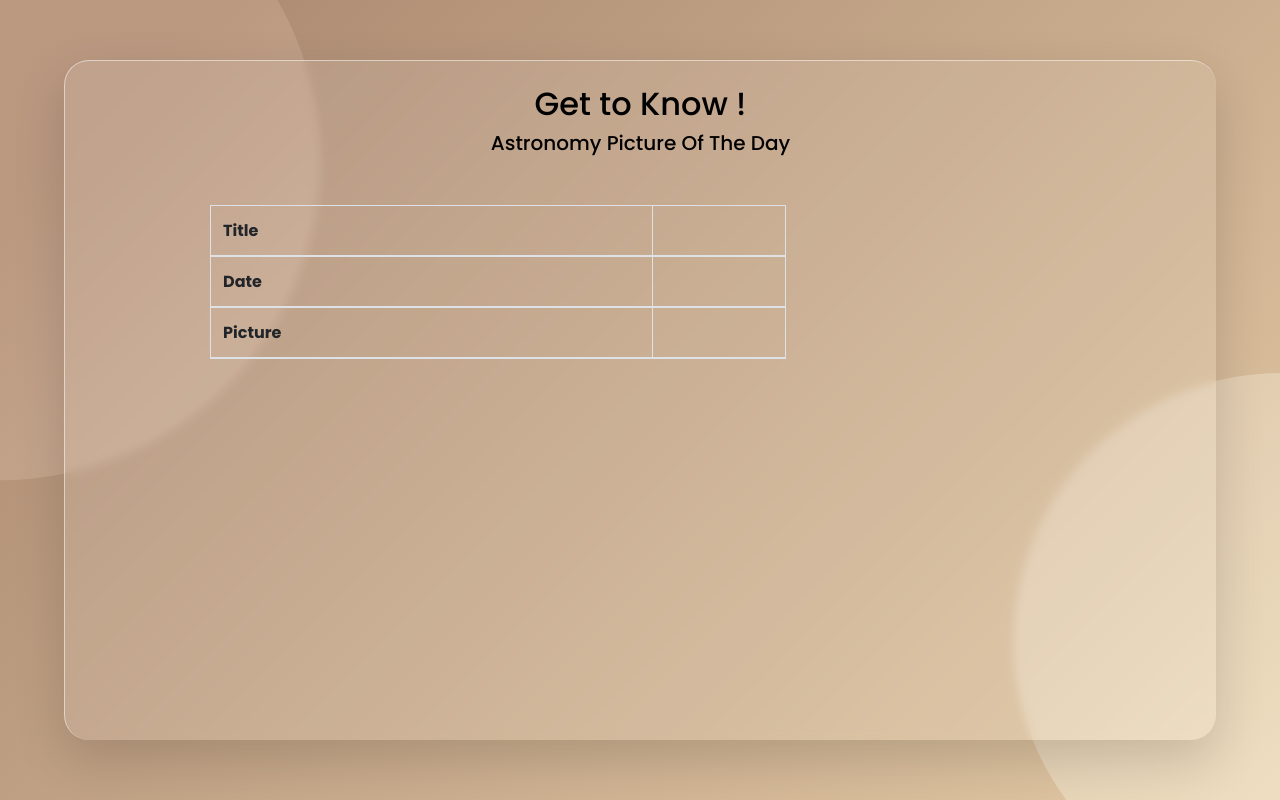
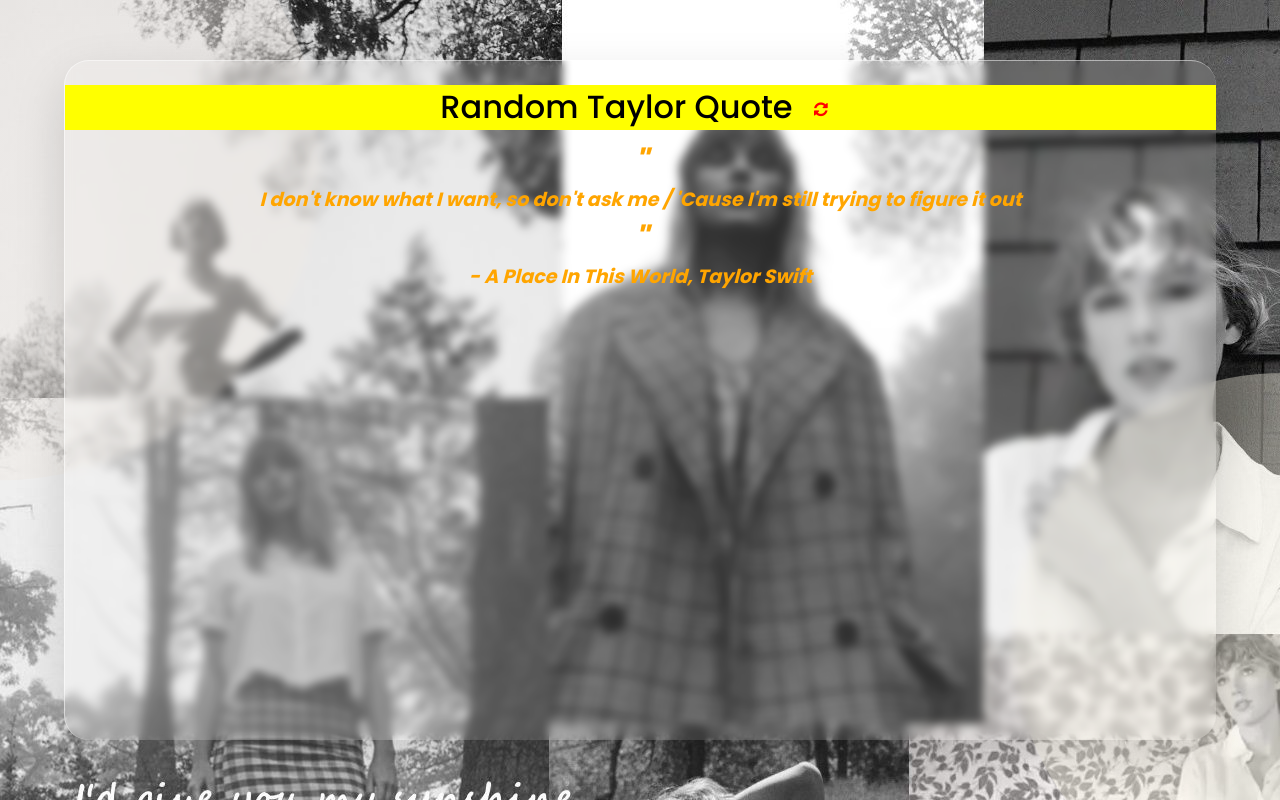
Before and after one commit to eksamsia/SAIT, a PHP site: page /funfact.php in a window 1280 px wide. Run offline with PHP 8.4, Linux system fonts and the light colour scheme; data that the repository does not hold is empty; some libraries are stand-ins or nearby versions.

Commit message:
first commit

```diff
--- a/delete.php
+++ b/delete.php
@@ -1,9 +1,9 @@
 <?php
 include_once 'config.php';
-$id_mhs = $_GET['id_mhs'];
+$id = $_GET['id'];
 
 //delete data di database local
-$sql = "delete from mahasiswa2 where id_mhs=$id_mhs";
+$sql = "delete from taylor where id=$id";
 if (mysqli_query($link, $sql)) {
     echo "<center>Record has been deleted successfully in local database!<br>";
 } else {
@@ -13,7 +13,7 @@
 
 //delete di ubuntu
 //Pastikan sesuai dengan alamat endpoint dari REST API di ubuntu
-$url = 'http://192.168.56.103/sait_project_api/mahasiswa_api.php?id_mhs=' . $id_mhs . '';
+$url = 'http://192.168.56.103/project_api_sait/taylor_api.php?id=' . $id . '';
 
 $ch = curl_init();
 curl_setopt($ch, CURLOPT_URL, $url);
--- a/funfact.php
+++ b/funfact.php
@@ -27,17 +27,72 @@
 h2 {
     color: black;
     text-align: center;
+    background-color: yellow;
+    padding: 0.1em 0.2em;
     /* font-family: "Times New Roman", Times, serif; */
 }
 
-h5 {
+/* h5 {
     color: black;
     text-align: center;
     /* font-family: "Times New Roman", Times, serif; */
 }
 
-.ini {
+/* .ini {
     margin-top: 50px;
+} */
+li {
+    padding-bottom: 0.5em;
+    font-weight: 600;
+}
+
+li>span {
+    text-decoration: underline;
+    color: black;
+    font-weight: 600;
+    /* color: rgb(67, 124, 230); */
+}
+
+a {
+    text-decoration: underline;
+    /* color: rgb(67, 124, 230); */
+    font-style: italic;
+    color: black;
+}
+
+.capitalize {
+    text-transform: capitalize;
+    text-align: center;
+}
+
+#lyrics {
+    text-align: center;
+}
+
+#fetch {
+    color: orange;
+    font-weight: bold;
+    font-size: larger;
+    /* font-family:'Franklin Gothic Medium', 'Arial Narrow', Arial, sans-serif; */
+    /* font-family:Verdana, Geneva, Tahoma, sans-serif; */
+    font-family: "Pacifico", cursive;
+    font-style: italic;
+    text-align: center;
+}
+
+#quotes {
+    font-size: xx-large;
+}
+
+button {
+    border: none;
+    background: #fff;
+    cursor: pointer;
+}
+
+button>i,
+#tweet-quote {
+    color: red;
 }
 </style>
 
@@ -46,59 +101,75 @@
 <body>
     <header>
         <br>
-        <h2> Get to Know ! </h2>
-        <h5> Astronomy Picture Of The Day </h5>
-        <div class="container">
-            <div class="ini row">
-                <!-- <div class="col-md-4">
-                    <img class="col-md-10" echo {$json["hdurl"]}>
-                </div> -->
-                <div class="col-md-9">
-                    <div class="wrapper">
-                        <div class="container-fluid">
-                            <div class="row">
-                                <div class="col-md-15">
-                                    <div class="scroll">
-                                        <?php
-$curl = curl_init();
-curl_setopt($curl, CURLOPT_RETURNTRANSFER, true);
-// silahkan ditaruh file API ini di window.
-// Silahkan ganti IP address dengan IP address linux
-curl_setopt($curl, CURLOPT_URL, 'https://api.nasa.gov/planetary/apod?api_key=auxmY8ER4AzyubdprEyUSq6J1W0sPsdUalSGDljZ');
-$res = curl_exec($curl);
-$json = json_decode($res, true);
+        <!-- <h2> Get the quote! </h2>
+        <h5> Best Part of Songs </h5> -->
+        <h2>
+            Random Taylor Quote
+            <button class="btn" id="new-quote">
+                <i class="fa fa-refresh"></i>
+            </button>
+        </h2>
+        <div id="fetch">
+            <span id="quotes">"</span>
+            <div id="lyrics">
+                I don't know what I want, so don't ask me / 'Cause I'm
+                still trying to figure it out
+            </div>
+            <span id="quotes">"</span>
+            <p>
+                <span class="capitalize" id="song">- a place in this world, </span><span class="capitalize"
+                    id="album">Taylor Swift</span>
+            <p>
+    </header>
+    <script>
+    function getQuotesJson() {
+        $.ajax({
+            method: "GET",
+            url: "https://taylorswiftapi.herokuapp.com/get",
+            dataType: "json",
+            success: onSuccess,
+            error: onError,
+        });
+    }
 
-echo '<table class="table table-bordered table-striped">';
-echo "<thead>";
-echo "<tr>";
-echo "<th>Title</th>";
-echo "<th> {$json["title"]} </th>";
-echo "</tr>";
-echo "<tr>";
-echo "<th>Date</th>";
-echo "<th> {$json["date"]} </th>";
-echo "</tr>";
-echo "<th>Picture</th>";
-echo "<th> {$json["url"]} </th>";
-echo "</tr>";
-echo "</thead>";
-echo "<tbody>";
-echo "</tbody>";
-echo "</table>";
+    function onSuccess(jsonReturn) {
+        console.log("success");
+        quoteData = jsonReturn;
 
-curl_close($curl);
-?>
-                                    </div>
-                                </div>
-                            </div>
-                        </div>
-                    </div>
+        // {"quote":"Cold was the steel of my axe to grind for the boys who broke my heart /
+        //  Now I send their babies presents",
+        //  "song":"Invisible String",
+        //  "album":"folklore"}
 
-                </div>
+        var newquote = quoteData.quote;
+        var song = quoteData.song;
+        var album = quoteData.album;
+        $("#lyrics").html(newquote);
+        $("#song").html("- " + song + ", ");
+        $("#album").html(album);
 
-            </div>
-        </div>
-    </header>
+        $("#tweet-quote").attr(
+            "href",
+            "http://www.twitter.com/intent/tweet?text=" +
+            newquote +
+            " -" +
+            song +
+            ", " +
+            album
+        );
+    }
+
+    function onError(jsonReturn) {
+        console.log("error");
+    }
+    $("#new-quote").on("click", function() {
+        getQuotesJson();
+    });
+
+    $("document").ready(function() {
+        getQuotesJson();
+    });
+    </script>
 
 </body>
 
--- a/style.css
+++ b/style.css
@@ -10,7 +10,9 @@
     width: 100% ;
     display: flex;
     align-items: center;
-    background: linear-gradient(135deg, #AD8B73 10% , #E3CAA5 100%);
+    /* background: linear-gradient(135deg, #AD8B73 10% , #E3CAA5 100%); */
+    background-image: url(bg2.jpeg);
+
 }
 body::before,
 body::after{
@@ -24,11 +26,11 @@
 }
 body::before{
     clip-path: circle(30% at left 20%);
-    background: linear-gradient(135deg, #CEAB93 10%, #FFFBE9 100% );
+    background: linear-gradient(135deg, #ece5e0 10%, #FFFBE9 100% );
 }
 body::after{
     clip-path: circle(25% at right 80%);
-    background: linear-gradient(135deg,#CEAB93 10%, #FFFBE9 100% );
+    background: linear-gradient(135deg,#dbd7d4 10%, #FFFBE9 100% );
 }
 header{
     height: 85vh;
@@ -66,13 +68,13 @@
 }
 .navbar .menu a{
     text-decoration: none;
-    color: #000;
+    color: rgb(241, 234, 234);
     font-size: 17px;
     font-weight: 500;
     transition: all 0.3s ease;
 }
 .navbar .menu a:hover{
-    color: #C69B7B ;
+    color: #a79e97 ;
 }
 .text-content,
 .content-database{
@@ -93,11 +95,13 @@
 
 /*style database.php */
 .wrapper {
-    width: 600px;
+    width: 1000px;
     margin: 0 auto;
+    color: #171618;
 }
 table tr td:last-child {
     width: 120px;
+    color: #18181a;
 }
 /* style funfact.php*/
 /* .wrapper1 {
```
Also changed, not shown: database.php (+23 -23 lines), editDo.php (+9 -9 lines), editView.php (+14 -14 lines), index.php (+6 -6 lines), insertDo.php (+8 -8 lines), insertView.php (+7 -7 lines), bg.jpeg (added), bg2.jpeg (added), logo2.png (added), logo_taylor.png (added).
